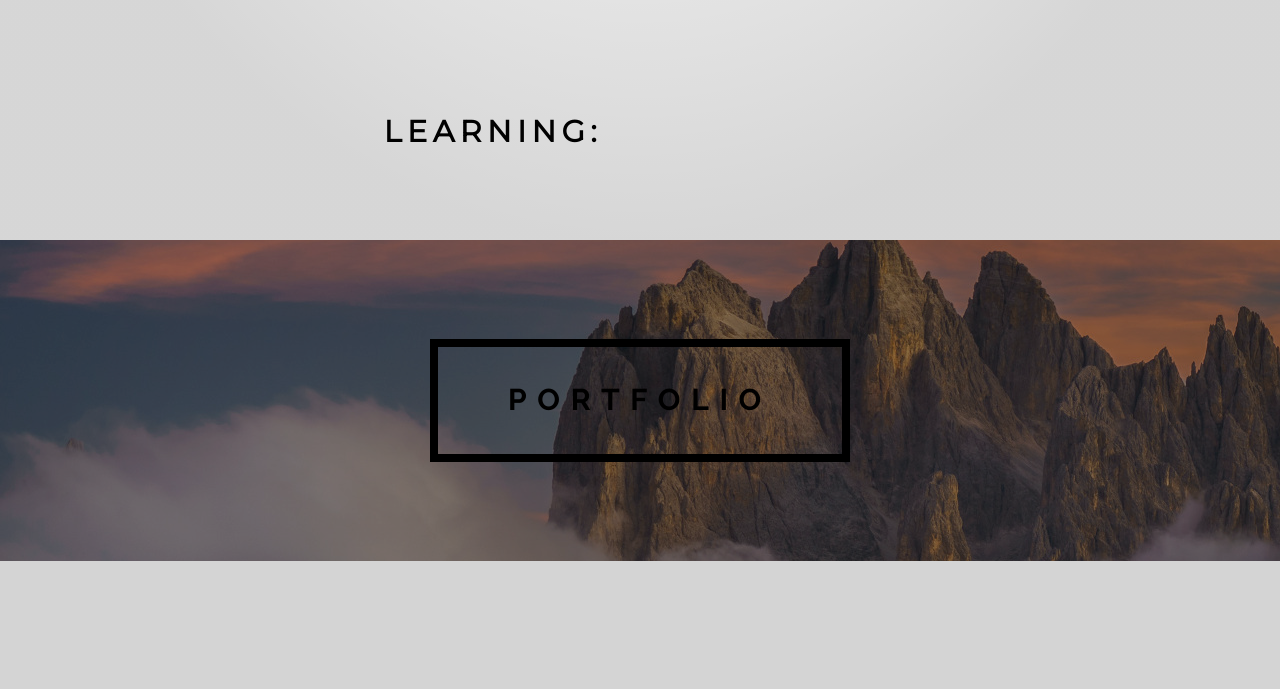
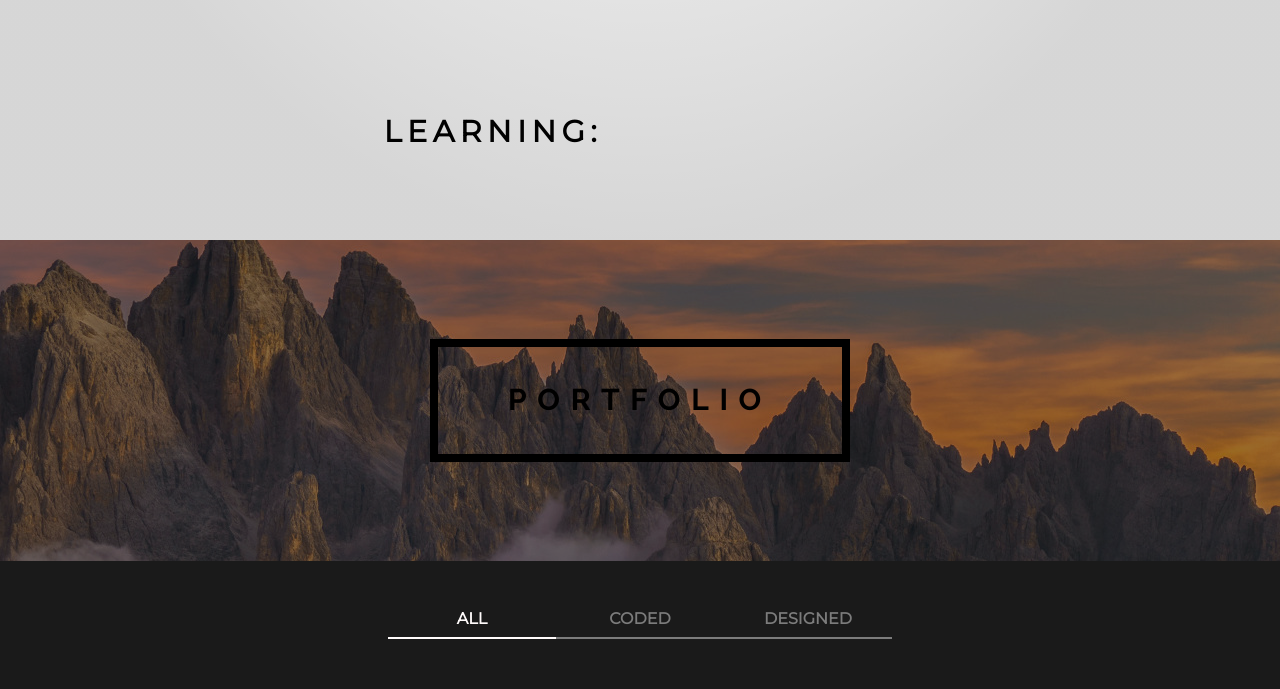
Before and after one commit to OleksPro/Portfolio, a Django app: page / in a window 1280 px wide. Shown: the part 2486-3175 px from the top of the page. Before the commit the page ends 3047 px from the top, so only its background shows below. Run offline with Django 4.2, Linux system fonts and the light colour scheme; data that the repository does not hold is empty.

Commit message:
added portfolio menu with javascript

```diff
--- a/portfolio/main/static/main/style.css
+++ b/portfolio/main/static/main/css/style.css
@@ -422,24 +422,24 @@
 }
 
 /* ----------portfolio---------- */
-
-.portfolio {
+.portfolio_title {
     display: flex;
     position: relative;
     width: 100%;
     height: 321px;
     color: #000;
     background: url('/media/images/img_mountains.png');
+    background-position: center;
     justify-content: center;
     align-items: center;
 }
 
-#portfolio {
+#portfolio_title {
     position: relative;
     z-index: 1;
 }
 
-.portfolio::after {
+.portfolio_title::after {
     content: "";
     position: absolute;
     left: 0;
@@ -448,3 +448,45 @@
     height: 100%;
     background-color: rgb(0, 0, 0, .4);
 }
+
+.portfolio_main {
+    display: flex;
+    justify-content: center;
+    background: #1A1A1A;
+}
+
+.portfolio_menu {
+    display: flex;
+    padding: 40px 0 50px;
+}
+
+.menu_link {
+    display: flex;
+    justify-content: center;
+    padding: 10px 20px;
+    width: 10vw;
+    border-bottom: 2px solid #7C7C7C;
+    color: #7C7C7C;
+    transition: color 0.3s ease-in-out, border-color 0.3s ease-in-out;
+    text-decoration: none;
+}
+
+.menu_link a {
+    cursor: pointer;
+    font-family: 'Montserrat', sans-serif;
+    font-weight: 800;
+    color: inherit;
+    outline: none;
+    font-size: 16px;
+    background-color: transparent;
+}
+
+.menu_link:hover {
+    border-color: #FFFBFB;
+    color: #FFFBFB;
+}
+
+.menu_link.active, .menu_link.active a {
+    border-color: #FFFBFB;
+    color: #FFFBFB;
+}
--- /dev/null
+++ b/portfolio/main/static/main/js/script.js
@@ -0,0 +1,9 @@
+function filterSelection(category) {
+  // Забираємо клас 'active' у всіх кнопок
+  const buttons = document.querySelectorAll('.menu_link');
+  buttons.forEach(button => button.classList.remove('active'));
+
+  // Додаємо клас 'active' тільки обраній кнопці
+  const selectedButton = document.querySelector(`.menu_link[data-category="${category}"]`);
+  selectedButton.classList.add('active');
+}
--- a/portfolio/main/templates/main/home.html
+++ b/portfolio/main/templates/main/home.html
@@ -5,7 +5,8 @@
 <head>
     <meta charset="UTF-8">
     <meta name="viewport" content="width=device-width, initial-scale=1.0">
-    <link rel="stylesheet" href="{% static 'main/style.css' %}">
+    <link rel="stylesheet" href="{% static 'main/css/style.css' %}">
+    <script src="{% static 'main/js/script.js' %}"></script>
     <link rel="preconnect" href="https://fonts.googleapis.com">
     <link rel="preconnect" href="https://fonts.gstatic.com" crossorigin>
     <link href="https://fonts.googleapis.com/css2?family=Montserrat&display=swap" rel="stylesheet">
@@ -197,10 +198,20 @@
         </div>
     </div>
     <!-- -----portfolio----- -->
-        <div class="portfolio">
+    <div class="portfolio">
+        <div class="portfolio_title">
             <div class="page_title" id="portfolio">
                 <p>PORTFOLIO</p>
             </div>
         </div>
+        <div class="portfolio_main">
+            <div class="portfolio_menu">
+                <div class="menu_link active" onclick="filterSelection('all')"><a href="#">ALL</a></div>
+                <div class="menu_link" onclick="filterSelection('coded')"><a href="#">CODED</a></div>
+                <div class="menu_link" onclick="filterSelection('design')"><a href="#">DESIGNED</a></div>
+            </div>
+        </div>
+
+    </div>
 </body>
 </html>
```
